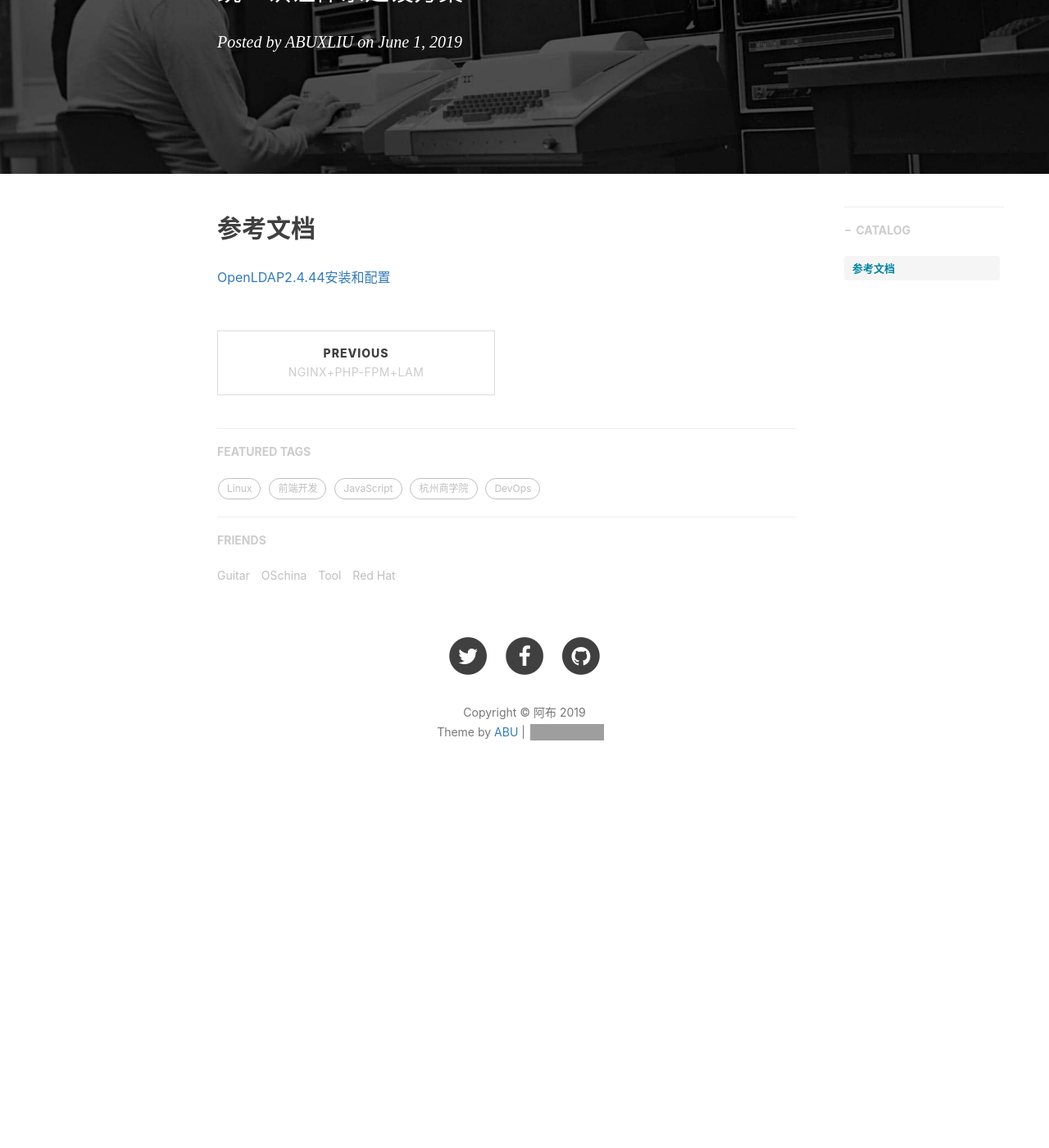
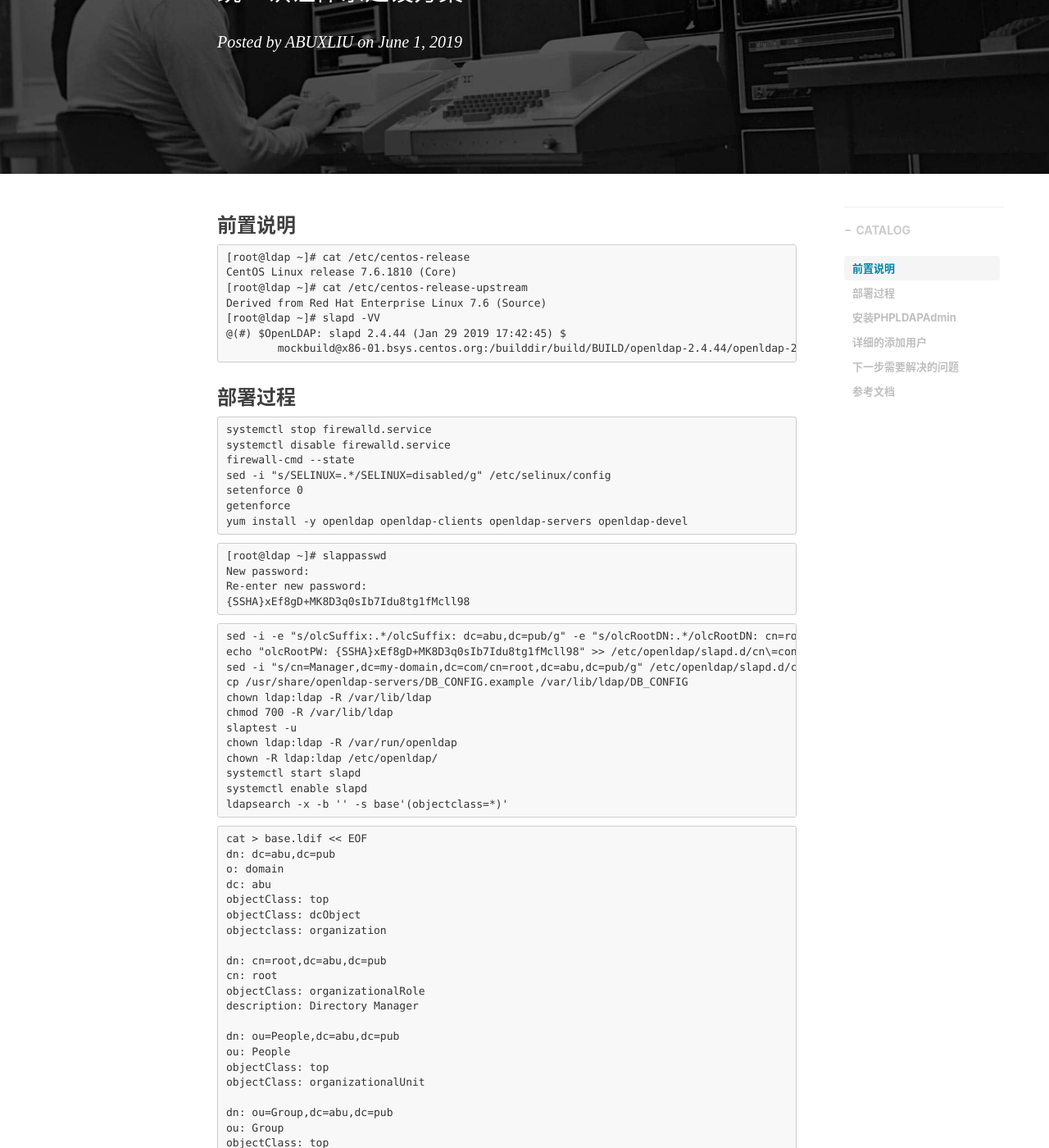
Before and after one commit to abuxliu/abuxliu.github.io, a Jekyll site: the page built from _posts/2019-06-01-LDAP.md, in a window 1280 px wide and 1400 px high, scrolled down 311 px. Shown: the whole window at 82% size. Built offline with Jekyll 4.4.1, drawn with Linux system fonts in a browser that asks for light colours; nearby versions of some CDN libraries; comment, search, counter and statistics services are not loaded; before the commit the page ends 1308 px from its top, so only the background shows below that; some of the changed text lies outside the part shown; grey boxes are pictures that could not be loaded.

Commit message:
Update 2019-06-01-LDAP.md

````diff
--- a/_posts/2019-06-01-LDAP.md
+++ b/_posts/2019-06-01-LDAP.md
@@ -11,5 +11,90 @@ tags:
     - Linux
 ---
 
-## 参考文档
+### 前置说明
+```
+[root@ldap ~]# cat /etc/centos-release
+CentOS Linux release 7.6.1810 (Core)
+[root@ldap ~]# cat /etc/centos-release-upstream
+Derived from Red Hat Enterprise Linux 7.6 (Source)
+[root@ldap ~]# slapd -VV
+@(#) $OpenLDAP: slapd 2.4.44 (Jan 29 2019 17:42:45) $
+	mockbuild@x86-01.bsys.centos.org:/builddir/build/BUILD/openldap-2.4.44/openldap-2.4.44/servers/slapd
+```
+
+### 部署过程
+```
+systemctl stop firewalld.service
+systemctl disable firewalld.service
+firewall-cmd --state
+sed -i "s/SELINUX=.*/SELINUX=disabled/g" /etc/selinux/config
+setenforce 0
+getenforce
+yum install -y openldap openldap-clients openldap-servers openldap-devel
+```
+```
+[root@ldap ~]# slappasswd
+New password:
+Re-enter new password:
+{SSHA}xEf8gD+MK8D3q0sIb7Idu8tg1fMcll98
+```
+```
+sed -i -e "s/olcSuffix:.*/olcSuffix: dc=abu,dc=pub/g" -e "s/olcRootDN:.*/olcRootDN: cn=root,dc=abu,dc=pub/g" /etc/openldap/slapd.d/cn\=config/olcDatabase\=\{2\}hdb.ldif
+echo "olcRootPW: {SSHA}xEf8gD+MK8D3q0sIb7Idu8tg1fMcll98" >> /etc/openldap/slapd.d/cn\=config/olcDatabase\=\{2\}hdb.ldif
+sed -i "s/cn=Manager,dc=my-domain,dc=com/cn=root,dc=abu,dc=pub/g" /etc/openldap/slapd.d/cn\=config/olcDatabase\=\{1\}monitor.ldif
+cp /usr/share/openldap-servers/DB_CONFIG.example /var/lib/ldap/DB_CONFIG
+chown ldap:ldap -R /var/lib/ldap
+chmod 700 -R /var/lib/ldap
+slaptest -u
+chown ldap:ldap -R /var/run/openldap
+chown -R ldap:ldap /etc/openldap/
+systemctl start slapd
+systemctl enable slapd
+ldapsearch -x -b '' -s base'(objectclass=*)'
+```
+```
+cat > base.ldif << EOF
+dn: dc=abu,dc=pub
+o: domain
+dc: abu
+objectClass: top
+objectClass: dcObject
+objectclass: organization
+
+dn: cn=root,dc=abu,dc=pub
+cn: root
+objectClass: organizationalRole
+description: Directory Manager
+
+dn: ou=People,dc=abu,dc=pub
+ou: People
+objectClass: top
+objectClass: organizationalUnit
+
+dn: ou=Group,dc=abu,dc=pub
+ou: Group
+objectClass: top
+objectClass: organizationalUnit
+EOF
+ldapadd -x -D "cn=root,dc=abu,dc=pub" -W -f base.ldif
+```
+
+### 安装PHPLDAPAdmin
+```
+https://blog.csdn.net/qq_21383435/article/details/83506791#22_phpLDAPadmin_11
+http://www.pianshen.com/article/112350307/
+```
+
+### 详细的添加用户
+```
+https://www.cnblogs.com/linuxws/p/9084455.html
+https://www.cnblogs.com/qiuxiangmuyu/p/6437937.html
+https://www.ibm.com/developerworks/cn/linux/1406_liulz_pamopenldap/
+```
+
+
+### 下一步需要解决的问题
+1. 使用openldap-servers-sql将数据库替换为mysql
+
+### 参考文档
 [OpenLDAP2.4.44安装和配置](https://blog.csdn.net/u011196623/article/details/82502570)
````
